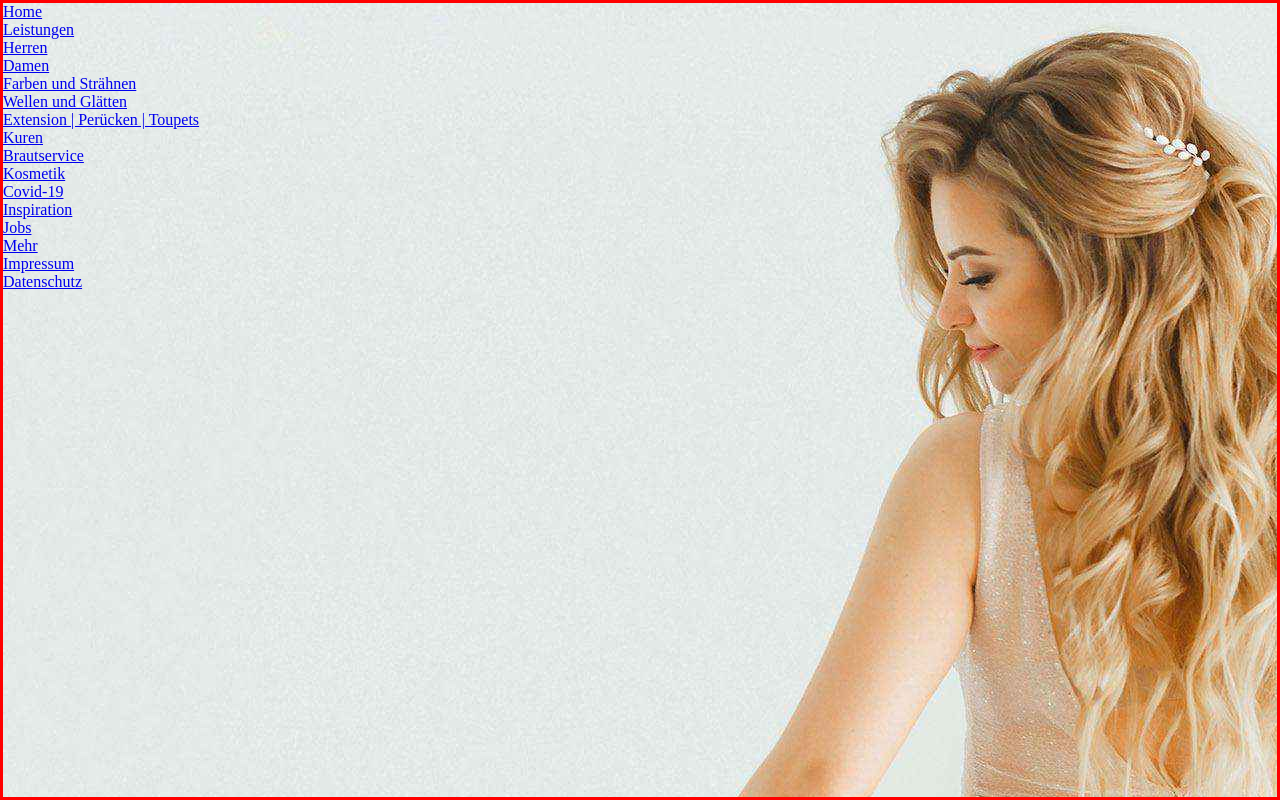
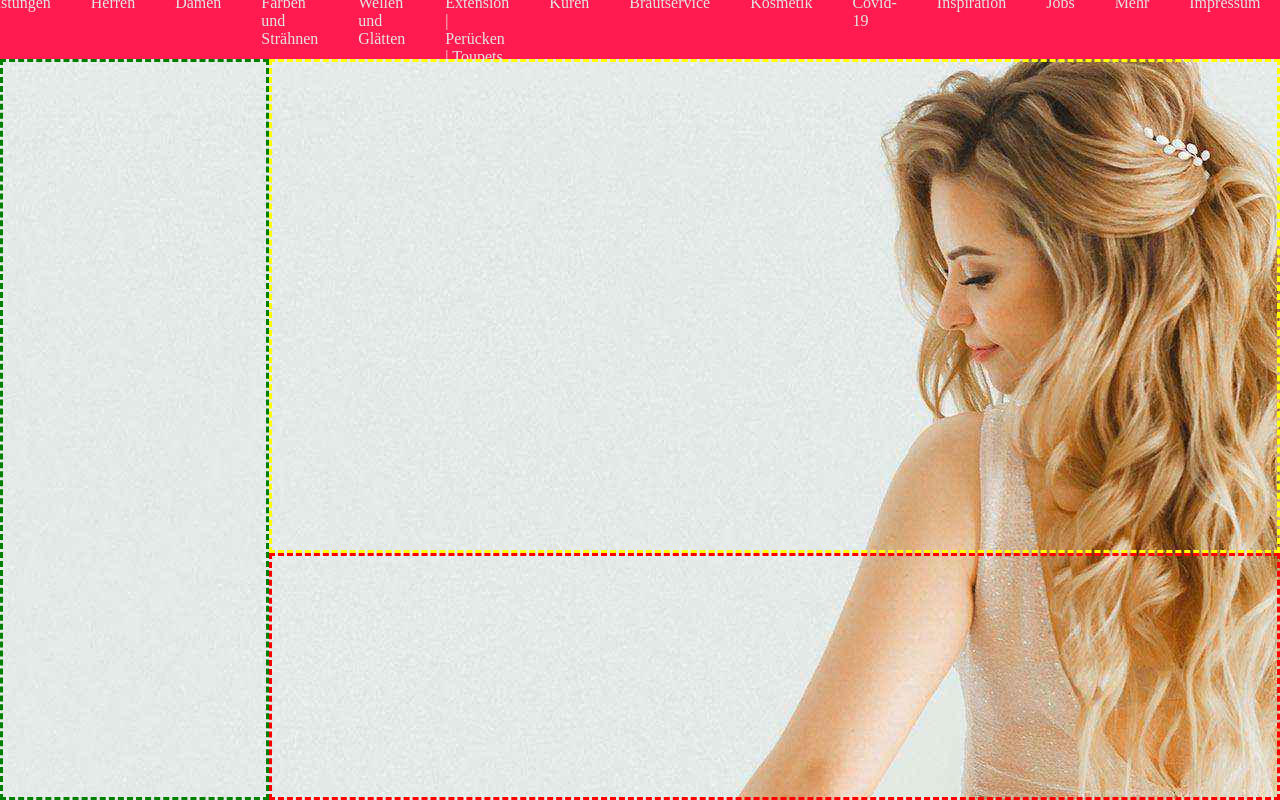
Before and after one commit to Gisbert12843/PublicWebsiteTest, a plain HTML site: page index.html in a window 1280 px wide. Drawn offline with Linux system fonts and the light colour scheme; a script that the page names is missing.

Commit message:
navbar verbessert

```diff
--- a/style.scss
+++ b/style.scss
@@ -1,11 +1,17 @@
-* {
-    box-sizing: border-box;
+*,
+*::before,
+*::after {
+    box-sizing: inherit;
     padding: 0;
     margin: 0;
 }
 
 html {
     height: 100%;
+    font-size: 100%;
+    box-sizing: border-box;
+    padding: 0;
+    margin: 0;
 }
 
 body {
@@ -16,27 +22,109 @@ body {
 }
 
 .the_grid {
+    display: grid;
     position: fixed;
+
     top: 0;
     left: 0;
     right: 0;
     bottom: 0;
-
-    display: grid;
     width: 100vw;
     height: 100vh;
 
-    border-style: solid;
-    border-color: red;
+    // border-style: solid;
+    // border-color: red;
 
-    gap: 5px;
-    grid-gap: 5px;
-    grid-template-columns: 1fr 1fr 1fr 1fr;
-    grid-template-rows: 1fr 1fr 1fr 1fr;
+    // gap: 5px;
+    // grid-gap: 5px;
+
+    grid-template-columns: 0.8fr 1fr 1fr 1fr;
+    grid-template-rows: 0.24fr 1fr 1fr 1fr;
+
 
     grid-template-areas:
-        "nav nav nav nav"
+        "navb navb navb navb"
         "sb c1 c1 c1"
         "sb c1 c1 c1"
         "sb c2 c2 c2";
 }
+
+.navbar {
+    grid-area: navb;
+    display: inline-flex;       //lets us align items
+    overflow: hidden;
+
+    // margin-left: 1vw;
+    // padding-left: 1vw;
+    // border-radius: 1rem;
+    min-width: 100%;
+    max-width: 100%;
+    // border-style: dashed;
+    // border-color: blue;
+    background-color: hsl(346, 100%, 55%);
+
+    // text-align: center;     //links in die horizontale mitte
+    // align-items: center;
+    justify-content: center;
+    align-items: center;
+
+
+}
+
+.navbar ul {
+    list-style: none;       //aufzählzeichen entfernen
+    display: inline-flex;   //links nebeneinander
+    color: transparent;
+}
+
+.navbar ul li
+{
+    // margin: 0;
+    padding: 20px;
+    display: inline;
+
+}
+.navbar a
+{
+    display: block;         //makes more area clickable!?
+    color: rgb(228, 228, 228);
+    text-decoration: none;
+}
+
+.dropdown{
+    display: none;
+}
+
+
+
+
+
+.sidebar {
+    grid-area: sb;
+    overflow: hidden;
+
+    min-width: 100%;
+    max-width: 100%;
+    border-style: dashed;
+    border-color: green;
+}
+
+.content1 {
+    grid-area: c1;
+    overflow: hidden;
+
+    min-width: 100%;
+    max-width: 100%;
+    border-style: dashed;
+    border-color: yellow;
+}
+
+.content2 {
+    grid-area: c2;
+    overflow: hidden;
+
+    min-width: 100%;
+    max-width: 100%;
+    border-style: dashed;
+    border-color: red;
+}
```
Also changed, not shown: dist/style.css.
